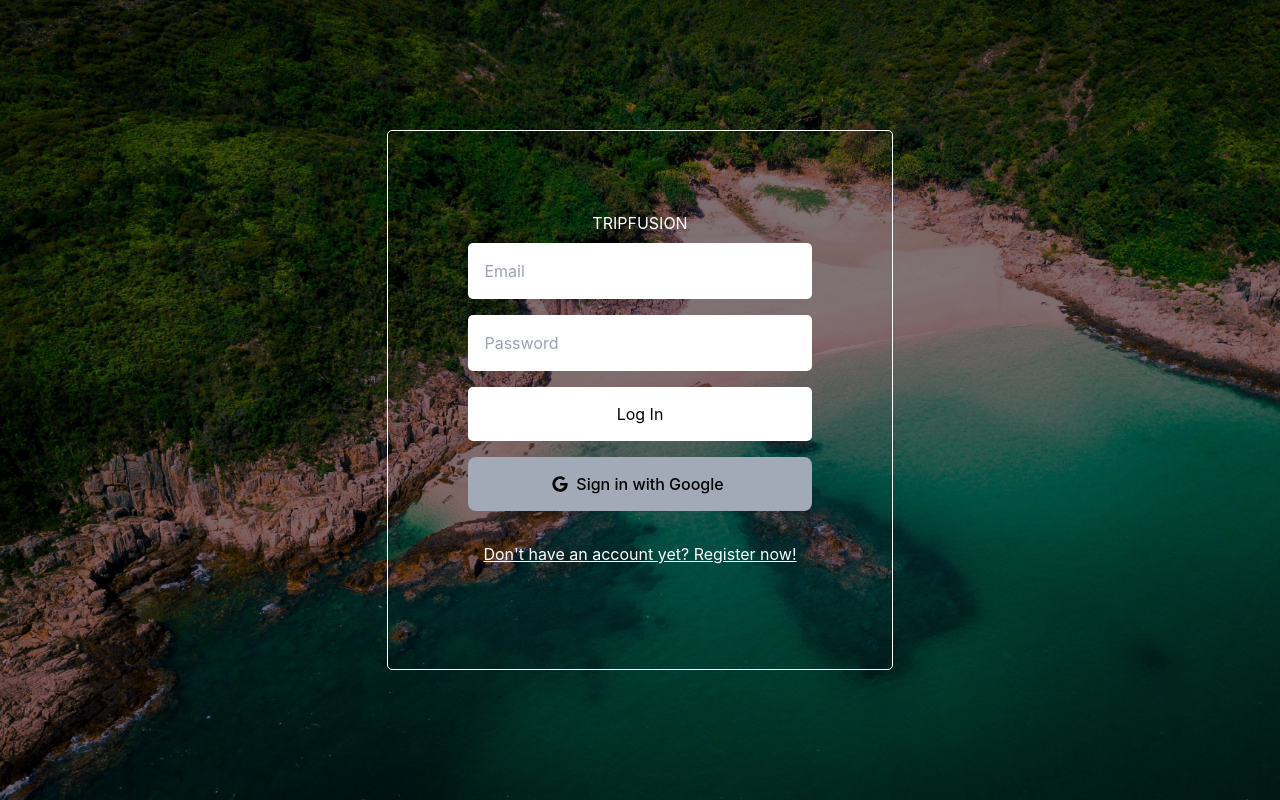
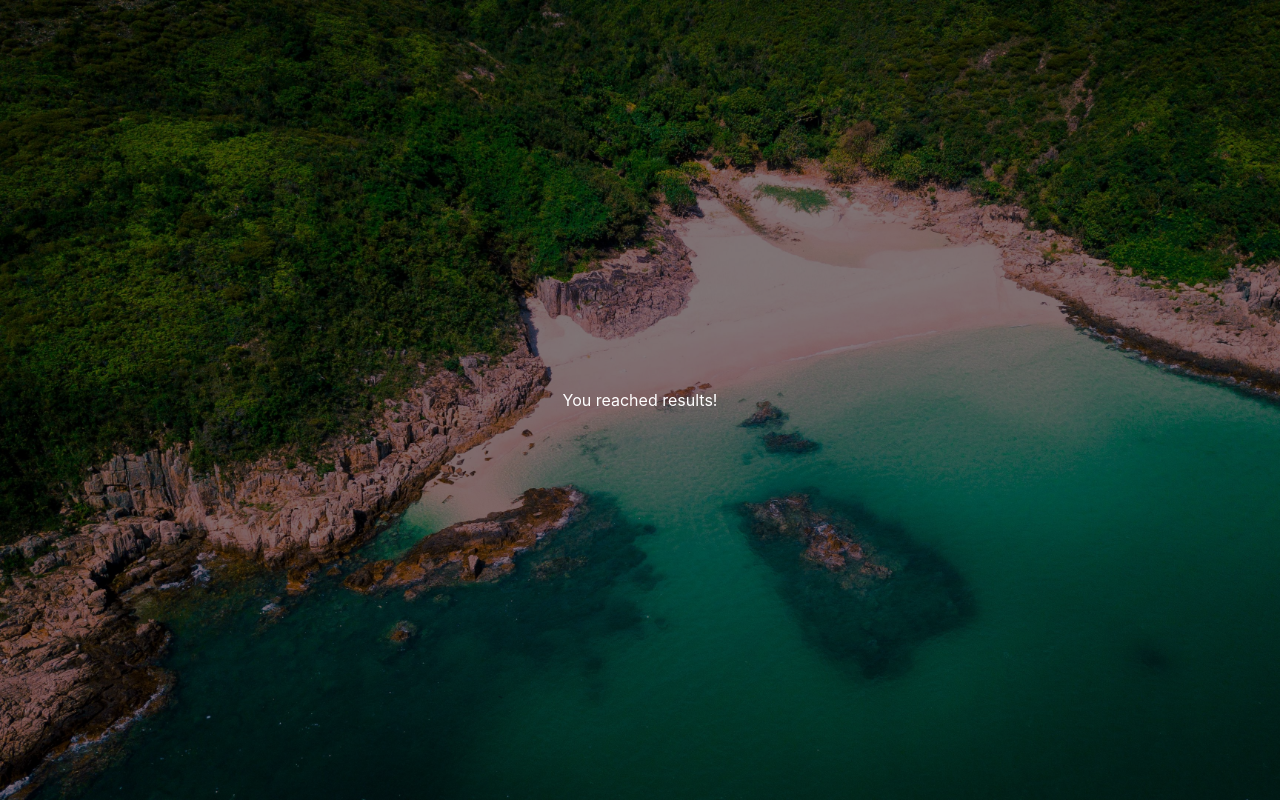
Before and after one commit to zhangjianyu1006156/50.003-Project-Frontend, a React (Create React App) app: page /results in a window 1280 px wide. Before the commit this address led to /. Built offline with nearby package versions, Linux system fonts and the light colour scheme.

Commit message:
googlelogin routing works now

```diff
--- a/src/GoogleLogin.jsx
+++ b/src/GoogleLogin.jsx
@@ -1,10 +1,12 @@
 import React, { useState, useEffect } from "react";
 import { googleLogout, useGoogleLogin } from "@react-oauth/google";
 import axios from "axios";
+import { useNavigate } from 'react-router-dom';
 
 function GoogleLogin() {
   const [user, setUser] = useState(null);
   const [profile, setProfile] = useState(null);
+  const navigate = useNavigate();
 
   const login = useGoogleLogin({
     onSuccess: (codeResponse) => handleUserlogin(codeResponse),
@@ -13,6 +15,7 @@ function GoogleLogin() {
 
   function handleUserlogin(codeResponse) {
     setUser(codeResponse);
+    navigate('/results');
     console.log("Success");
   }
 
--- a/src/Login.jsx
+++ b/src/Login.jsx
@@ -1,19 +1,13 @@
 import React, { useState } from "react";
 import GoogleLogin from "./GoogleLogin";
-import { useNavigate } from 'react-router-dom';
 
 export const Login = (props) => {
   const [email, setEmail] = useState("");
   const [pass, setPass] = useState("");
-  const navigate = useNavigate();
 
   const handleSubmit = (e) => {
     e.preventDefault();
     console.log(email);
-  };
-
-  const handleLoginSuccess = () => {
-    navigate('/results'); // Replace '/dashboard' with the desired route path
   };
 
   return (
@@ -36,25 +30,16 @@ export const Login = (props) => {
           id="password"
           name="password"
         />
-        <button className="submit" type="submit" onClick={handleLoginSuccess}>
+        <button className="submit" type="submit">
           Log In
         </button>
       </form>
 
-      <GoogleLogin
-            onSuccess={credentialResponse => {
-              console.log(credentialResponse);
-              handleLoginSuccess();
-            }}
-
-            onError={() => {
-              console.log('Login Failed');
-            }}
-
-          />
+      <GoogleLogin />
       <button className="link-btn">
         Don't have an account yet? Register now!
       </button>
     </div>
   );
+
 };
--- a/src/ProtectedRoutes.jsx
+++ b/src/ProtectedRoutes.jsx
@@ -1,7 +1,7 @@
 import { Navigate, Outlet } from "react-router-dom";
 
 const useAuth = () => {
-  const user = { loggedIn: false };
+  const user = { loggedIn: true };
   return user && user.loggedIn;
 };
 
```
